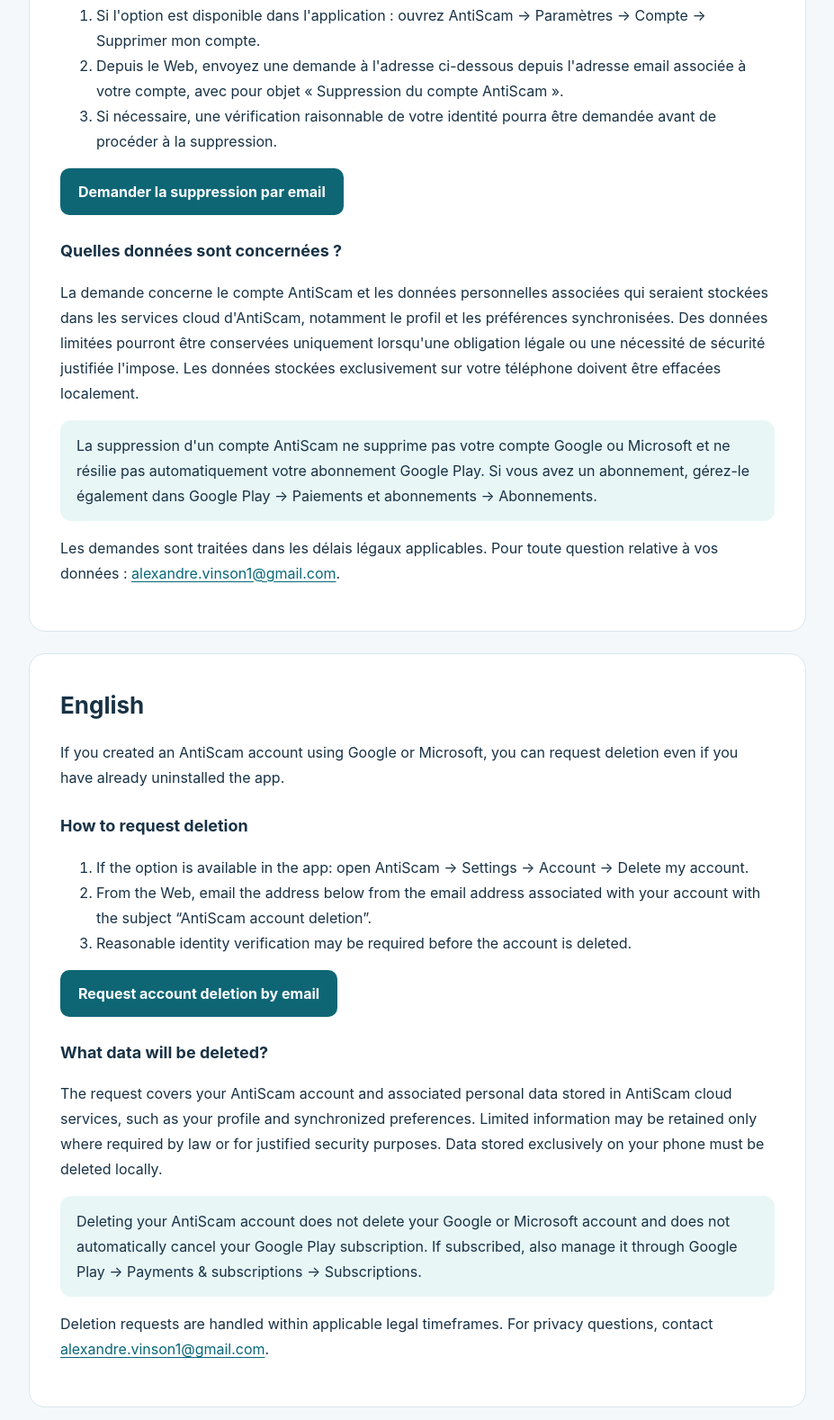
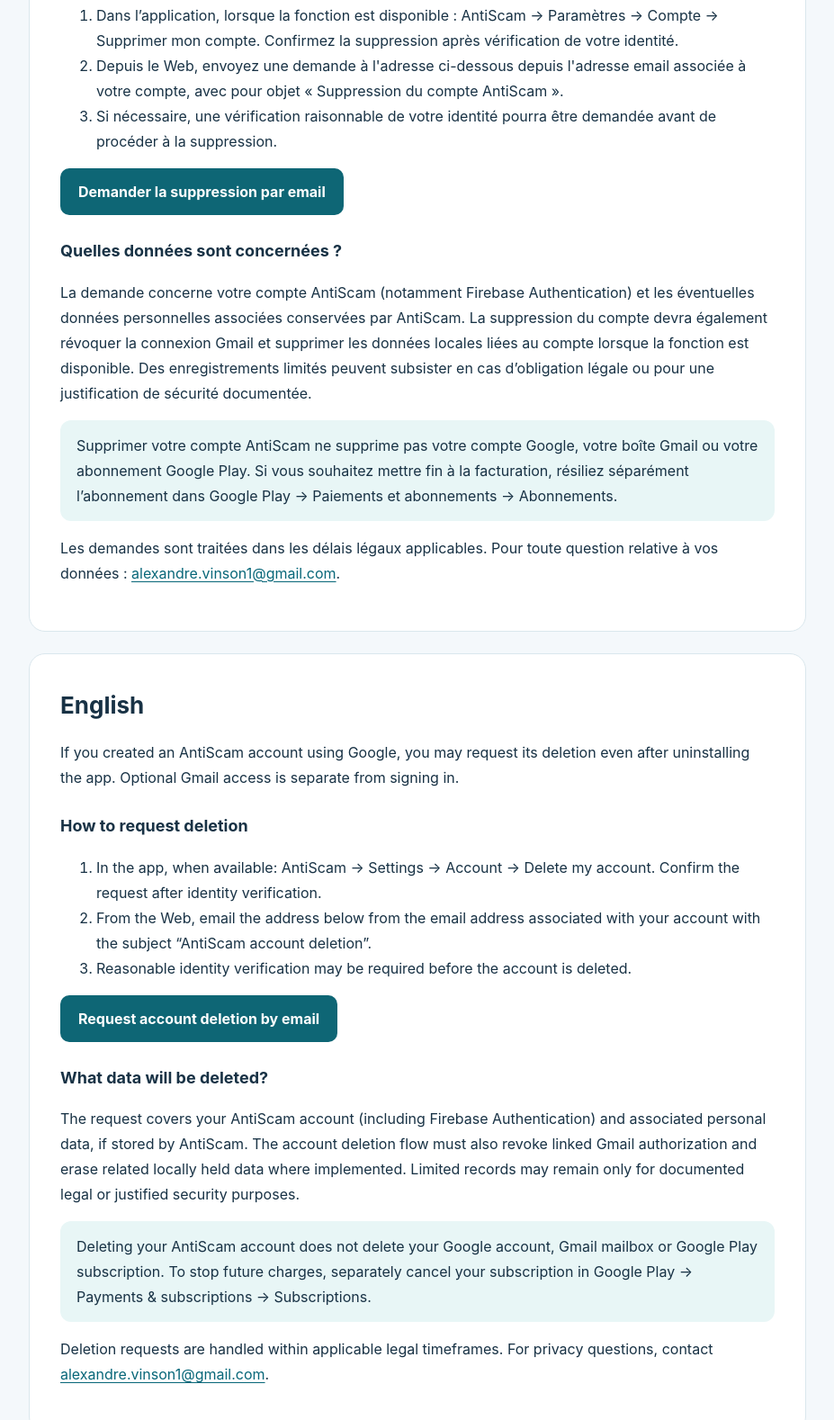
Before and after one commit to Alexxx1407/antiscam-privacy-policy, a plain HTML site: page delete-account.html in a window 1280 px wide. Shown: the part 612-2190 px from the top of the page at 90% size, without its empty margins (176-1103 px from the left). Drawn offline with Linux system fonts and the light colour scheme.

Commit message:
Revise delete-account.html for clarity and updates
Updated the HTML structure and content for the account deletion page, including improved instructions and clarifications for users requesting account deletion.

```diff
--- a/delete-account.html
+++ b/delete-account.html
@@ -1,10 +1,11 @@
 <!DOCTYPE html>
+
 <html lang="fr">
 <head>
-  <meta charset="utf-8">
-  <meta name="viewport" content="width=device-width, initial-scale=1">
-  <meta name="description" content="Request deletion of your AntiScam account and associated data. Demander la suppression de votre compte AntiScam.">
-  <title>AntiScam — Suppression de compte / Account deletion</title>
+<meta charset="utf-8"/>
+<meta content="width=device-width, initial-scale=1" name="viewport"/>
+<meta content="Request deletion of your AntiScam account and associated data. Demander la suppression de votre compte AntiScam." name="description"/>
+<title>AntiScam Suppression de compte / Account deletion</title>
 <style>
     :root { --bg:#f4f8fb; --ink:#183245; --muted:#526879; --line:#dae7ed; --accent:#0f7080; }
     * { box-sizing:border-box; }
@@ -29,35 +30,35 @@
 <body>
 <header><div><strong>⬡ AntiScam</strong><nav><a href="index.html">Politique de confidentialité / Privacy policy</a></nav></div></header>
 <main>
-    <div class="hero"><h1>Suppression de compte<br>Account deletion</h1><p>Demandez la suppression de votre compte AntiScam et des données qui lui sont associées.<br>Request deletion of your AntiScam account and associated data.</p></div>
+<div class="hero"><h1>Suppression de compte<br/>Account deletion</h1><p>Demandez la suppression de votre compte AntiScam et des données qui lui sont associées.<br/>Request deletion of your AntiScam account and associated data.</p></div>
 <section id="fr" lang="fr">
 <h2>Français</h2>
-      <p>Si vous avez créé un compte AntiScam avec Google ou Microsoft, vous pouvez demander sa suppression même après avoir désinstallé l'application.</p>
+<p>Si vous avez créé un compte AntiScam avec Google, vous pouvez demander sa suppression même après la désinstallation. L’accès Gmail facultatif est distinct de la connexion au compte.</p>
 <h3>Comment faire ?</h3>
 <ol>
-        <li>Si l'option est disponible dans l'application : ouvrez AntiScam → Paramètres → Compte → Supprimer mon compte.</li>
+<li>Dans l’application, lorsque la fonction est disponible : AntiScam → Paramètres → Compte → Supprimer mon compte. Confirmez la suppression après vérification de votre identité.</li>
 <li>Depuis le Web, envoyez une demande à l'adresse ci-dessous depuis l'adresse email associée à votre compte, avec pour objet « Suppression du compte AntiScam ».</li>
 <li>Si nécessaire, une vérification raisonnable de votre identité pourra être demandée avant de procéder à la suppression.</li>
 </ol>
 <p><a class="mail" href="mailto:alexandre.vinson1@gmail.com?subject=Suppression%20du%20compte%20AntiScam">Demander la suppression par email</a></p>
 <h3>Quelles données sont concernées ?</h3>
-      <p>La demande concerne le compte AntiScam et les données personnelles associées qui seraient stockées dans les services cloud d'AntiScam, notamment le profil et les préférences synchronisées. Des données limitées pourront être conservées uniquement lorsqu'une obligation légale ou une nécessité de sécurité justifiée l'impose. Les données stockées exclusivement sur votre téléphone doivent être effacées localement.</p>
-      <p class="note">La suppression d'un compte AntiScam ne supprime pas votre compte Google ou Microsoft et ne résilie pas automatiquement votre abonnement Google Play. Si vous avez un abonnement, gérez-le également dans Google Play → Paiements et abonnements → Abonnements.</p>
+<p>La demande concerne votre compte AntiScam (notamment Firebase Authentication) et les éventuelles données personnelles associées conservées par AntiScam. La suppression du compte devra également révoquer la connexion Gmail et supprimer les données locales liées au compte lorsque la fonction est disponible. Des enregistrements limités peuvent subsister en cas d’obligation légale ou pour une justification de sécurité documentée.</p>
+<p class="note">Supprimer votre compte AntiScam ne supprime pas votre compte Google, votre boîte Gmail ou votre abonnement Google Play. Si vous souhaitez mettre fin à la facturation, résiliez séparément l’abonnement dans Google Play → Paiements et abonnements → Abonnements.</p>
 <p>Les demandes sont traitées dans les délais légaux applicables. Pour toute question relative à vos données : <a href="mailto:alexandre.vinson1@gmail.com">alexandre.vinson1@gmail.com</a>.</p>
 </section>
 <section id="en" lang="en">
 <h2>English</h2>
-      <p>If you created an AntiScam account using Google or Microsoft, you can request deletion even if you have already uninstalled the app.</p>
+<p>If you created an AntiScam account using Google, you may request its deletion even after uninstalling the app. Optional Gmail access is separate from signing in.</p>
 <h3>How to request deletion</h3>
 <ol>
-        <li>If the option is available in the app: open AntiScam → Settings → Account → Delete my account.</li>
+<li>In the app, when available: AntiScam → Settings → Account → Delete my account. Confirm the request after identity verification.</li>
 <li>From the Web, email the address below from the email address associated with your account with the subject “AntiScam account deletion”.</li>
 <li>Reasonable identity verification may be required before the account is deleted.</li>
 </ol>
 <p><a class="mail" href="mailto:alexandre.vinson1@gmail.com?subject=AntiScam%20account%20deletion">Request account deletion by email</a></p>
 <h3>What data will be deleted?</h3>
-      <p>The request covers your AntiScam account and associated personal data stored in AntiScam cloud services, such as your profile and synchronized preferences. Limited information may be retained only where required by law or for justified security purposes. Data stored exclusively on your phone must be deleted locally.</p>
-      <p class="note">Deleting your AntiScam account does not delete your Google or Microsoft account and does not automatically cancel your Google Play subscription. If subscribed, also manage it through Google Play → Payments &amp; subscriptions → Subscriptions.</p>
+<p>The request covers your AntiScam account (including Firebase Authentication) and associated personal data, if stored by AntiScam. The account deletion flow must also revoke linked Gmail authorization and erase related locally held data where implemented. Limited records may remain only for documented legal or justified security purposes.</p>
+<p class="note">Deleting your AntiScam account does not delete your Google account, Gmail mailbox or Google Play subscription. To stop future charges, separately cancel your subscription in Google Play → Payments &amp; subscriptions → Subscriptions.</p>
 <p>Deletion requests are handled within applicable legal timeframes. For privacy questions, contact <a href="mailto:alexandre.vinson1@gmail.com">alexandre.vinson1@gmail.com</a>.</p>
 </section>
 <p><a href="index.html">← Politique de confidentialité / Privacy policy</a></p>
```
Lines whose indentation alone changed are shown as unchanged.
